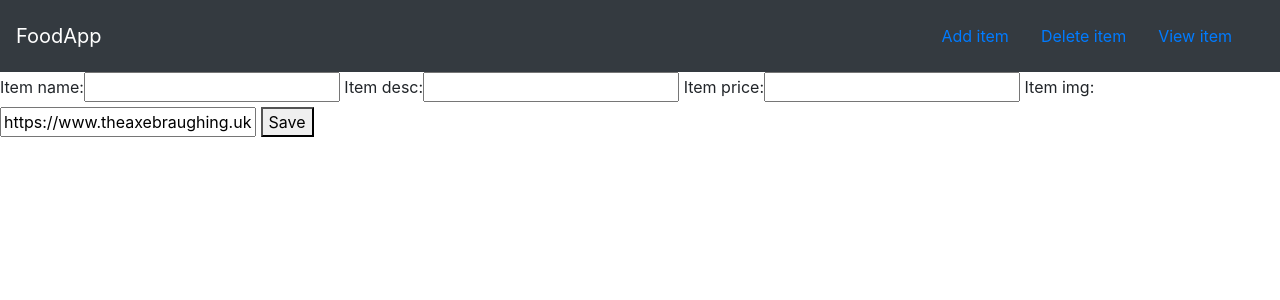
After one commit to 92an/Learning_Django, a Django app: page /food/add in a window 1280 px wide. The commit adds this page. Shown: the top 300 px of the page. Run offline with Django 3.2, Linux system fonts and the light colour scheme; some libraries are stand-ins or nearby versions.

Commit message:
forms implementation learned

```diff
--- /dev/null
+++ b/mysite/food/forms.py
@@ -0,0 +1,8 @@
+from django import forms
+from django.db.models import fields
+from .models import Item
+
+class ItemForm(forms.ModelForm):
+    class Meta:
+        model = Item
+        fields = ["item_name","item_desc", "item_price", "item_img"]
--- a/mysite/food/templates/food/base.html
+++ b/mysite/food/templates/food/base.html
@@ -17,7 +17,7 @@
     <nav class="navbar navbar-dark bg-dark">
         <a href="#" class="navbar-brand">FoodApp</a>
         <div class="navbar">
-            <a href="#" class="nav-item nav-link">Add item</a>
+            <a href="{% url 'food:create_item' %}" class="nav-item nav-link">Add item</a>
             <a href="#" class="nav-item nav-link">Delete item</a>
             <a href="#" class="nav-item nav-link">View item</a>
         </div>
--- a/mysite/food/templates/food/detail.html
+++ b/mysite/food/templates/food/detail.html
@@ -5,13 +5,14 @@
     <div class="container">
         <div class="row">
            <div class="col-md-6">
-                <img height="300px" src="{{ item.item_img }}" class="card">
+                <img height="300px" width="100%" src="{{ item.item_img }}" class="card">
            </div>
 
            <div class="col-md-6">
                 <h1> {{ item.item_name }} </h1>
                 <h2> {{ item.item_desc }} </h2>
                 <h3> ${{ item.item_price }} </h3>
+                <a href="{% url 'food:delete_item' item.id %}">Delete</a>
             </div>
         </div>
     </div>
--- a/mysite/food/templates/food/index.html
+++ b/mysite/food/templates/food/index.html
@@ -29,11 +29,6 @@
             </div>
         </div>
 
-            <!-- <ul>
-                <li>
-                    <a href="{% url 'food:detail' item.id %}">{{ item.id }} -- {{ item.item_name }} -- {{ item.item_desc }}</a>
-                </li>
-            </ul> -->
         {% endfor %}
     {% endblock %}
 </body>
--- /dev/null
+++ b/mysite/food/templates/food/itemdelete.html
@@ -0,0 +1,5 @@
+<form method="POST">
+    {% csrf_token %}
+    <h2>Are you sure you want to delete {{ item.item_name }}</h2>
+    <button type="submit">Confirm</button>
+</form>
--- /dev/null
+++ b/mysite/food/templates/food/itemform.html
@@ -0,0 +1,9 @@
+{% extends "food/base.html" %}
+
+{% block body %}
+    <form method="POST">
+        {% csrf_token %}
+        {{form}}
+        <button type="submit">Save</button>
+    </form>
+{% endblock %}
--- a/mysite/food/urls.py
+++ b/mysite/food/urls.py
@@ -6,4 +6,7 @@ urlpatterns = [
     path('', views.index, name="index"),
     path('<int:item_id>/', views.detail, name="detail"),
     path('item/', views.item, name="item"),
+    path('add', views.create_item, name="create_item"),
+    path('edit/<int:id>/', views.edit_item, name="edit_item"),
+    path('delete/<int:id>/', views.delete_item, name="delete_item"),
 ]
--- a/mysite/food/views.py
+++ b/mysite/food/views.py
@@ -1,4 +1,5 @@
-from django.shortcuts import render
+from .forms import ItemForm
+from django.shortcuts import redirect, render
 from django.http import HttpResponse
 from .models import Item
 from django.template import context, loader
@@ -22,3 +23,31 @@ def detail(request, item_id):
         'item':item,
     }
     return render(request, 'food/detail.html', context)
+
+def create_item(request):
+    form = ItemForm(request.POST or None)
+
+    if form.is_valid():
+        form.save()
+        return redirect("food:index")
+
+    return render(request, "food/itemform.html", {"form":form})
+
+def edit_item(request, id):
+    item = Item.objects.get(id=id)
+    form = ItemForm(request.POST or None, instance=item)
+
+    if form.is_valid():
+        form.save()
+        return redirect("food:index")
+
+    return render(request, "food/itemform.html", {"form":form, "item":item})
+
+def delete_item(request, id):
+    item = Item.objects.get(id=id)
+
+    if request.method == "POST":
+        item.delete()
+        return redirect("food:index")
+
+    return render(request, "food/itemdelete.html", {"item":item} )
```
Also changed, not shown: mysite/db.sqlite3.
